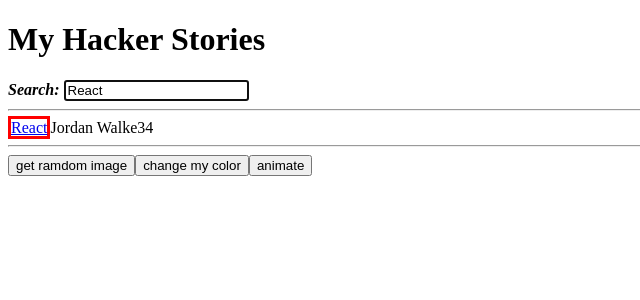
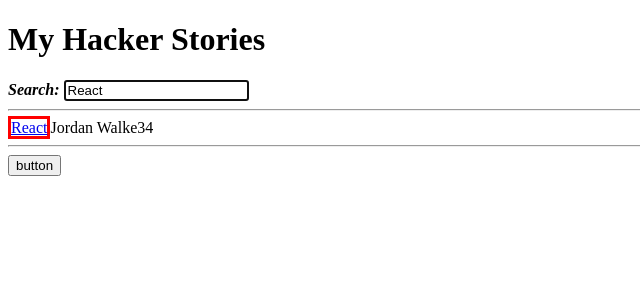
Before and after one commit to macluiggy/the-road-to-react-hacker-stories, a React (Create React App) app: page / in a window 1280 px wide. Shown: the top 300 px of the page, without its empty margins (0-640 px from the left). Built offline with nearby package versions, Linux system fonts and the light colour scheme.

Commit message:
characters left

```diff
--- a/src/App.js
+++ b/src/App.js
@@ -2,7 +2,8 @@
 //import PRACTICING from './PRACTICING.js'
 //import API from './API'
 //import UseRef from './components/useRef';
-import Images from './components/images';
+//import Images from './components/images';
+import CharactersLeft from './components/charactersLeft';
 
 const useSemiPersistenceStatesss = (key, initialState) => {
     const [value, setValue] = React.useState(
@@ -82,7 +83,8 @@
         {/*<PRACTICING />*/}
         {/*<API />*/}
         {/*< UseRef />*/}
-        <Images />
+        {/*<Images />*/}
+        <CharactersLeft />
         </div>
     )
 }
--- /dev/null
+++ b/src/components/charactersLeft.js
@@ -0,0 +1,25 @@
+import React, {} from 'react';
+
+
+const CharactersLeft = () => {
+
+
+	return (
+		<div>
+			<Input />
+		</div>
+		)
+}
+
+const Input = ({id, type='button', value='button', changeColor}) =>
+	<>
+		<label htmlFor={id}></label>
+		<input
+		type={type}
+		value={value}
+		id={id}
+		onClick={changeColor} >
+
+		</input>
+	</>
+export default CharactersLeft;
--- a/src/components/images.css
+++ b/src/components/images.css
@@ -11,7 +11,7 @@
 	}
 	50% {
 		left:  50%;
-		transform: rotate(180deg);
+		transform: rotate(700deg);
 	}
 	100% {
 		left:  0;
--- a/src/components/images.js
+++ b/src/components/images.js
@@ -9,8 +9,17 @@
 	let buttonRef = useRef()
 
 	let imageRef = useRef()
+	let animateButtonRef = useRef();
 	let animate = () => {
-		imageRef.current.className = 'animate';
+		imageRef.current.className = imageRef.current.className === 'animate'
+		? 'static' : 'animate';
+		if (animateButtonRef.current.innerText === 'animate') {
+			animateButtonRef.current.innerText = 'stop';
+			animateButtonRef.current.style.backgroundColor = 'red';
+		} else {
+			animateButtonRef.current.innerText = 'animate';
+			animateButtonRef.current.style.backgroundColor = 'white';
+		}
 	}
 	useEffect(() => {
 		if (ref.current === 0) {
@@ -33,7 +42,7 @@
 			<button ref={buttonRef} onClick={() => {
 				buttonRef.current.style.backgroundColor = `rgb(${255*Math.random()}, ${255}, ${255*Math.random()})`
 			}}>change my color</button>
-			<button onClick={animate}>animate</button>
+			<button onClick={animate} ref={animateButtonRef}>animate</button>
 			<br />
 			<img src={url} alt="" className="static" ref={imageRef}/>
 		</div>
```
